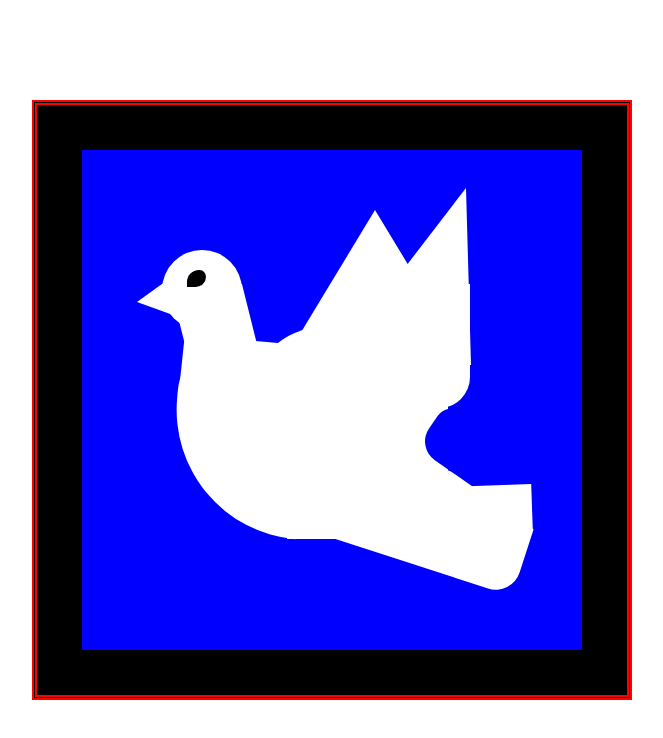
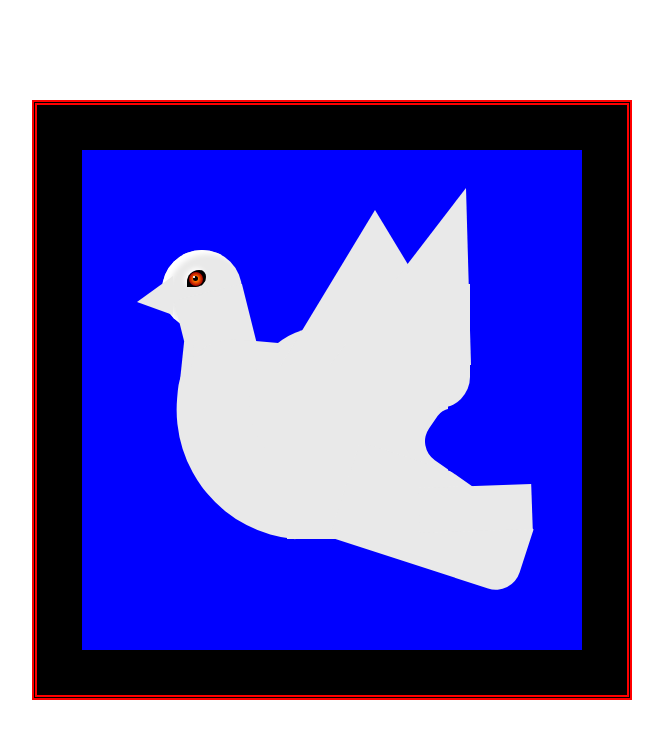
Before and after one commit to manshadchangampalli/cssDrawing-pigeon, a plain HTML site: page index.html in a window 1280 px wide. Shown: the whole page, without its empty margins (308-971 px from the left). Drawn offline with Linux system fonts and the light colour scheme.

Commit message:
the eye added

```diff
--- a/index.html
+++ b/index.html
@@ -27,6 +27,8 @@
             <!-- structure finished -------------------- -->
             <div class="eye-wraper"></div>
             <div class="eye"></div>
+            <div class="eye-pupil"></div>
+            <div class="eye-light"></div>
         </div>
     </div>
 </body>
--- a/style.scss
+++ b/style.scss
@@ -1,3 +1,7 @@
+// variables------
+$PrimaryColor:#e9e9e9; //white color
+$BlackColor:#000;
+
 * {
   margin: 0;
   padding: 0;
@@ -12,7 +16,7 @@ body {
 .frame {
   width: 600px;
   height: 600px;
-  background: #000;
+  background: $BlackColor;
   border: double 5px red;
   display: grid;
   place-items: center;
@@ -29,8 +33,9 @@ body {
       width: 80px;
       height: 80px;
       top: 100px;
+      box-shadow: inset 6px 4px 5px #fff;
       left: 80px;
-      background: white;
+      background: #e9e9e9;
       border-radius: 50%;
     }
     .lip {
@@ -40,12 +45,12 @@ body {
       height: 0;
       border-top: 26px solid transparent;
       border-bottom: 13px solid transparent;
-      border-right: 36px solid white;
+      border-right: 36px solid $PrimaryColor;
     }
     .neck {
       width: 70px;
       height: 75px;
-      background: white;
+      background: $PrimaryColor;
       top: 141px;
       left: 100px;
       transform: rotate(346deg);
@@ -58,13 +63,13 @@ body {
       border-radius: 86px 0px 0px 200px;
       -webkit-transform: rotate(5deg);
       transform: rotate(5deg);
-      background: white;
+      background: $PrimaryColor;
     }
     .circle-for-wings {
       width: 150px;
       height: 150px;
       border-radius: 50%;
-      background: white;
+      background: $PrimaryColor;
       top: 177px;
       left: 167px;
     }
@@ -75,7 +80,7 @@ body {
       left: 198px;
       border-left: 95px solid transparent;
       border-right: 95px solid transparent;
-      border-bottom: 157px solid white;
+      border-bottom: 157px solid $PrimaryColor;
     }
     .first-wings {
       width: 0;
@@ -84,7 +89,7 @@ body {
       left: 248px;
       border-left: 136px solid transparent;
       border-right: 5px solid transparent;
-      border-bottom: 177px solid #ffffff;
+      border-bottom: 177px solid $PrimaryColor;
     //   &::before {
     //     content: "";
     //     width: 0;
@@ -97,14 +102,14 @@ body {
     .main-body {
       width: 161px;
       height: 173px;
-      background: white;
+      background: $PrimaryColor;
       top: 216px;
       left: 205px;
     }
     .main-body2 {
       width: 123px;
       height: 124px;
-      background: rgb(255, 255, 255);
+      background: $PrimaryColor;
       top: 134px;
       left: 265px;
       border-radius: 0 0 31px 0;
@@ -115,7 +120,7 @@ body {
       top: 273px;
       left: 304px;
       border-radius: 0 0 0 25px;
-      background: white;
+      background: $PrimaryColor;
       -webkit-transform: rotate(0deg);
       transform: rotate(288deg);
     }
@@ -135,7 +140,7 @@ body {
       top: 302px;
       left: 371px;
       /* border-radius: 0 0 0 25px; */
-      background: #ffffff;
+      background: $PrimaryColor;
       -webkit-transform: rotate(12deg);
       transform: rotate(268deg);
     }
@@ -144,20 +149,42 @@ body {
       height: 40px;
       top: 192px;
       left: 100px;
-      background: #fff;
+      background: $PrimaryColor;
       -webkit-transform: rotate(0deg);
       transform: rotate(6deg);
     }
     .eye-wraper{
       width: 19px;
       height: 17px;
-      background: #000;
+      background: $BlackColor;
       border-radius: 36px 20px 31px 0;
       top: 120px;
       left: 105px;
+      box-shadow: -2px -2px 5px #fff ,inset -1px -1px 5px rgb(0, 0, 0) ;
     }
     .eye{
-
+      width: 14px;
+      height: 14px;
+      border-radius: 50%;
+      top: 122px;
+      left: 107px;
+      background: radial-gradient(50% 50% at 50% 50%, #FFC700 0%, #FF7000 35.94%, #A80000 100%);
+    }
+    .eye-pupil{
+      width: 5px;
+      height: 5px;
+      border-radius: 50%;
+      top: 126px;
+      background: $BlackColor;
+      left: 111px;
+    }
+    .eye-light{
+      width: 2px;
+      height: 2px;
+      // border-radius: 50%;
+      top: 126px;
+      background: $PrimaryColor;
+      left: 111px;
     }
   }
 }
```
Also changed, not shown: style.css, 1 other file.
